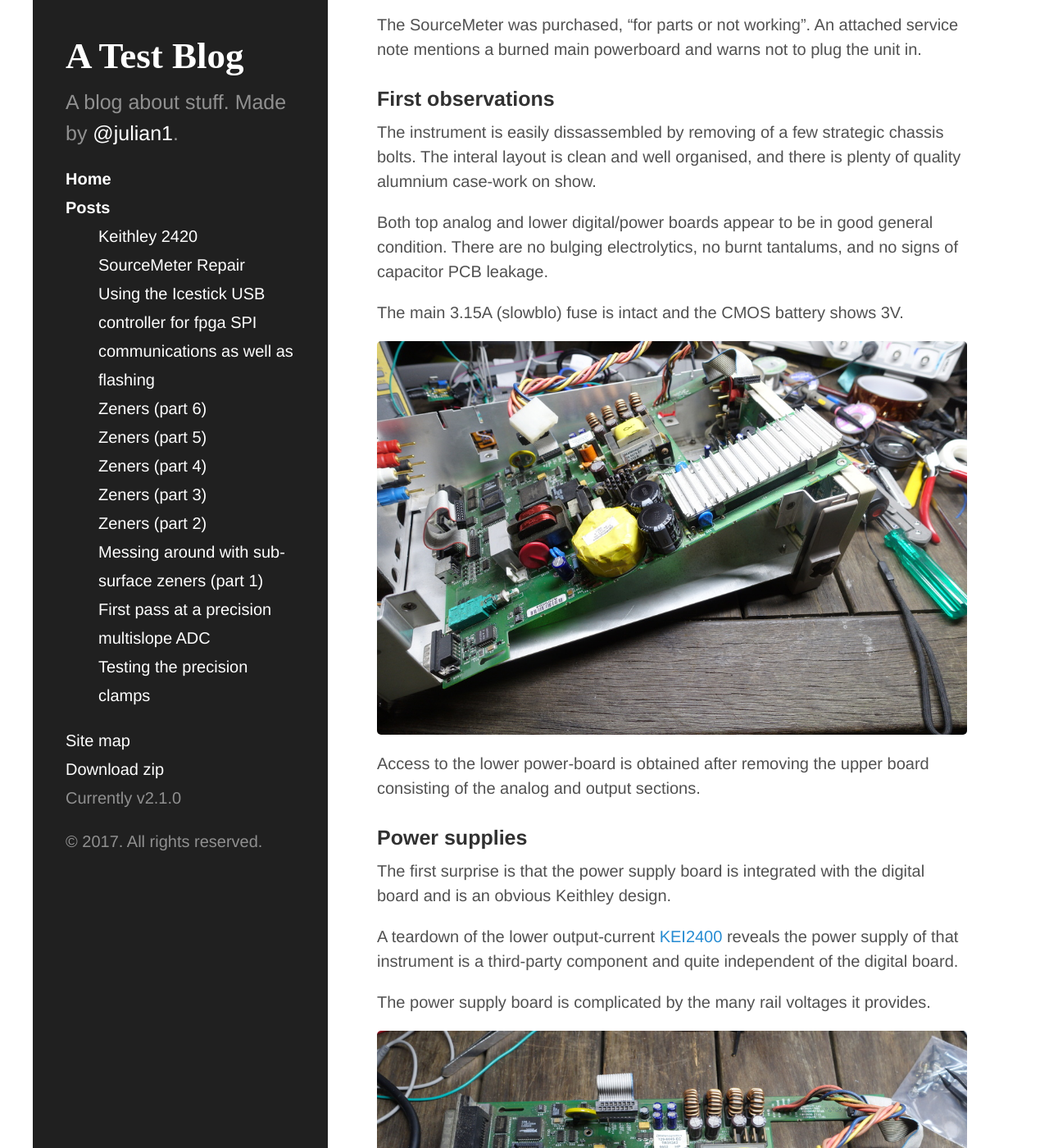
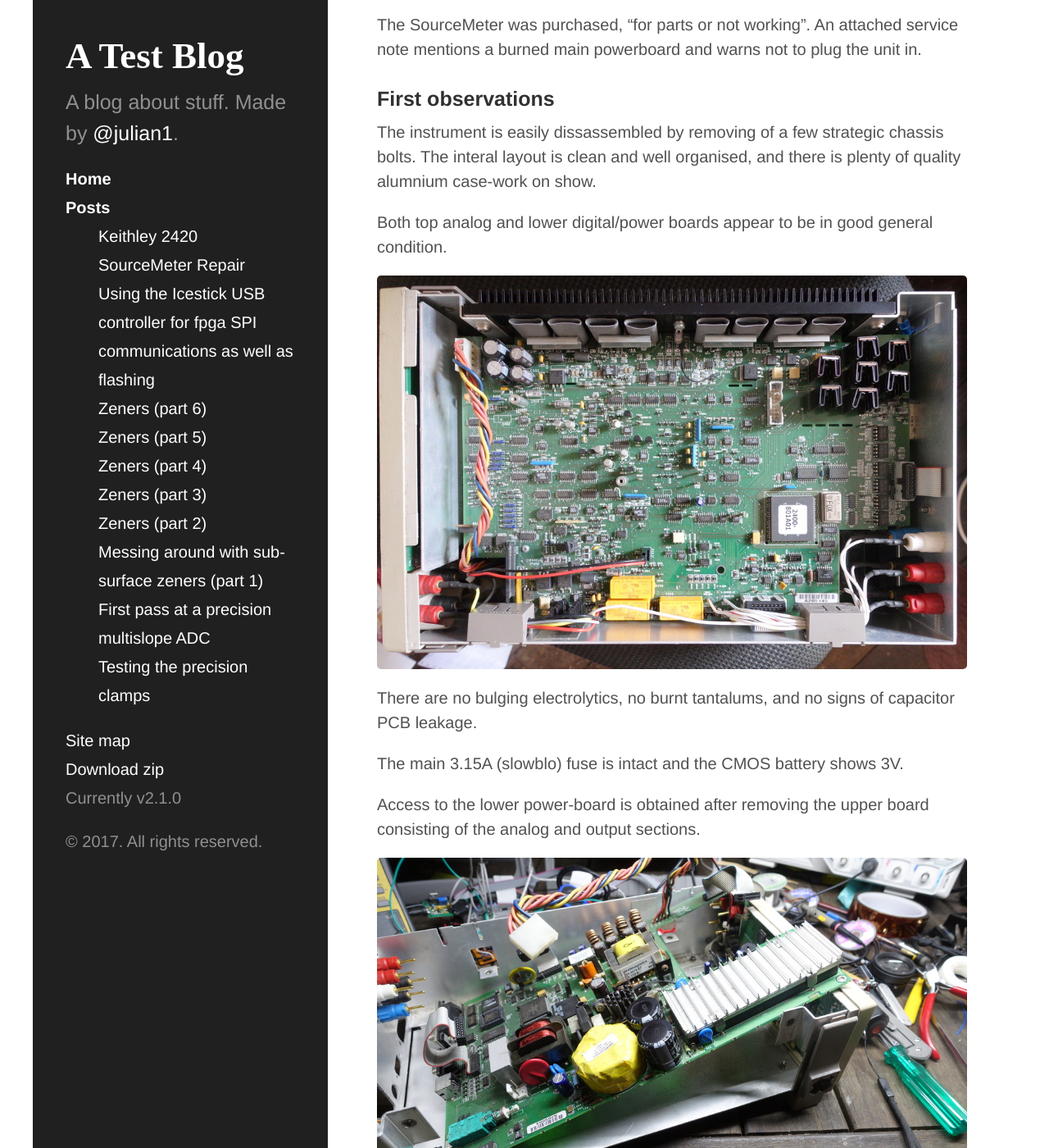
Before and after one commit to julian1/julian1.github.io, a Jekyll site: the page built from _posts/2017-02-05-keithley-repair.md, in a window 1280 px wide and 1400 px high, scrolled down 915 px. Shown: the whole window at 82% size. Built offline with Jekyll 4.4.1, drawn with Linux system fonts in a browser that asks for light colours.

Commit message:
update 2420

```diff
--- a/_posts/2017-02-05-keithley-repair.md
+++ b/_posts/2017-02-05-keithley-repair.md
@@ -4,6 +4,7 @@ layout: default
 ---
 
 ![pic](/public/images/2420/DSC02909.JPG)
+
 
 The Keithley 2400 line of SourceMeters combine three instruments in one,
 
@@ -18,15 +19,20 @@ The SourceMeter was purchased, "for parts or not working". An attached service n
 
 The instrument is easily dissassembled by removing of a few strategic chassis bolts. The interal layout is clean and well organised, and there is plenty of quality alumnium case-work on show.
 
-Both top analog and lower digital/power boards appear to be in good general condition. There are no bulging electrolytics, no burnt tantalums, and no signs of capacitor PCB leakage.
+Both top analog and lower digital/power boards appear to be in good general condition.
+
+
+![pic](/public/images/2420/DSC02721.JPG)
+
+There are no bulging electrolytics, no burnt tantalums, and no signs of capacitor PCB leakage.
 
 
 The main 3.15A (slowblo) fuse is intact and the CMOS battery shows 3V.
 
-![pic](/public/images/2420/DSC02797.JPG)
 
 Access to the lower power-board is obtained after removing the upper board consisting of the analog and output sections.
 
+![pic](/public/images/2420/DSC02797.JPG)
 
 
 ### Power supplies
```
Also changed, not shown: public/images/2420/DSC02721.JPG (added).
